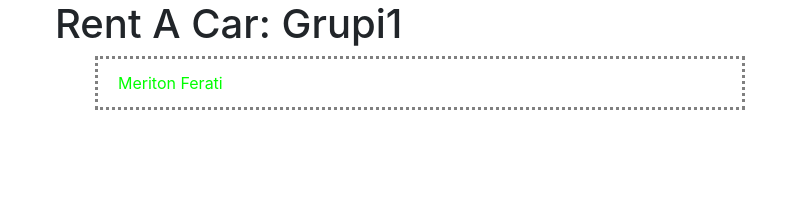
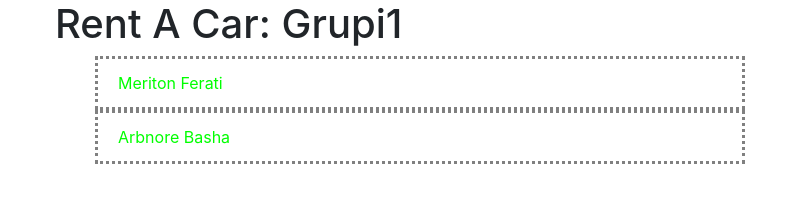
Before and after one commit to meritonf/Electron_Rent_a_Car, an Electron app: page index.html in a window 800 px wide. Drawn offline with nearby package versions, Linux system fonts and the light colour scheme.

Commit message:
Arbnore Basha has been added as a team member.

```diff
--- a/index.html
+++ b/index.html
@@ -11,6 +11,7 @@
             <div id="teamMembers">
                 <ul>
                     <li class="list-group-item" style="color:lime; border:grey dotted;">Meriton Ferati</li>
+                    <li class="list-group-item" style="color:lime; border:grey dotted;">Arbnore Basha</li>
                 </ul>
             </div>
         </div>
```
